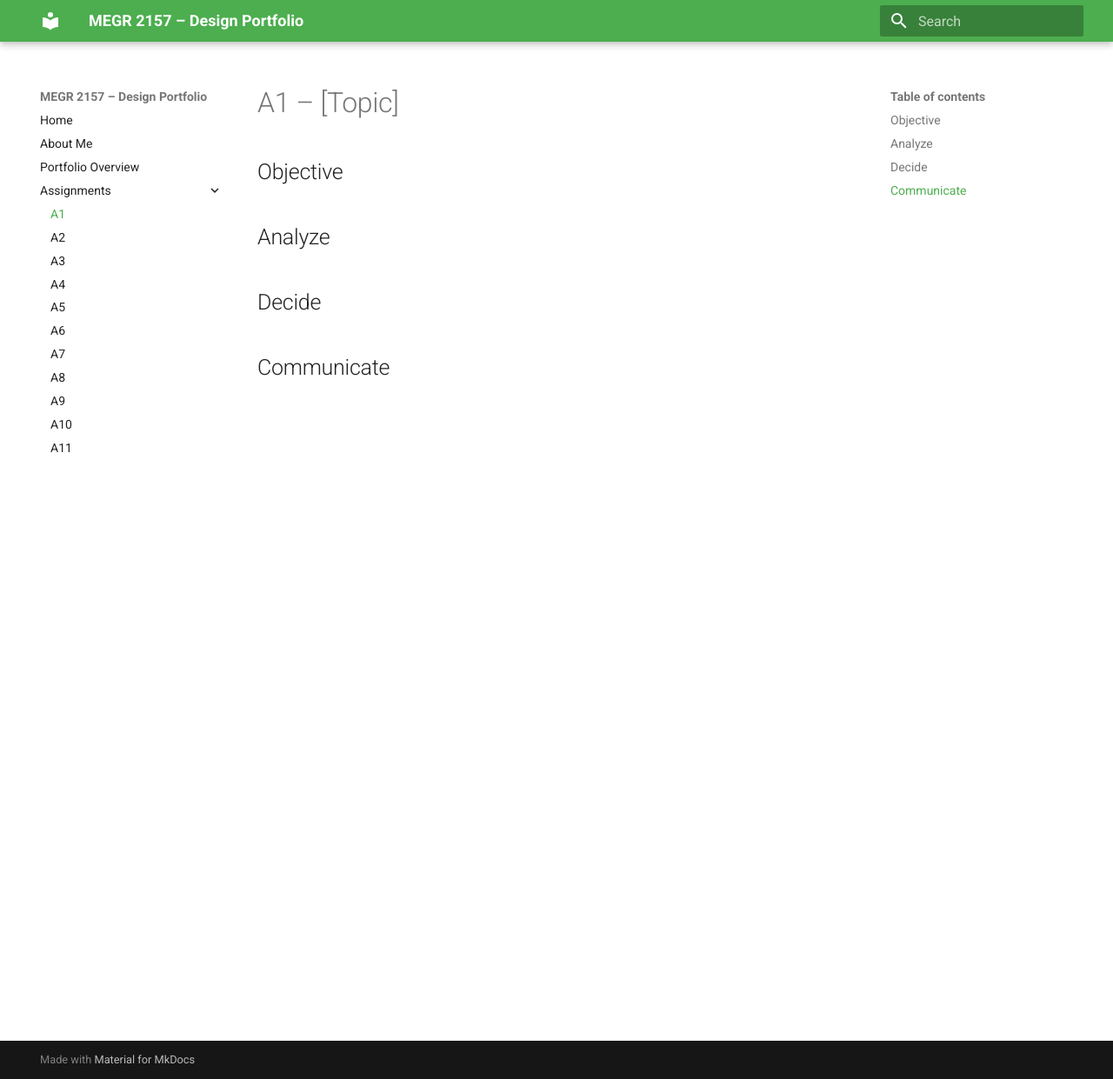
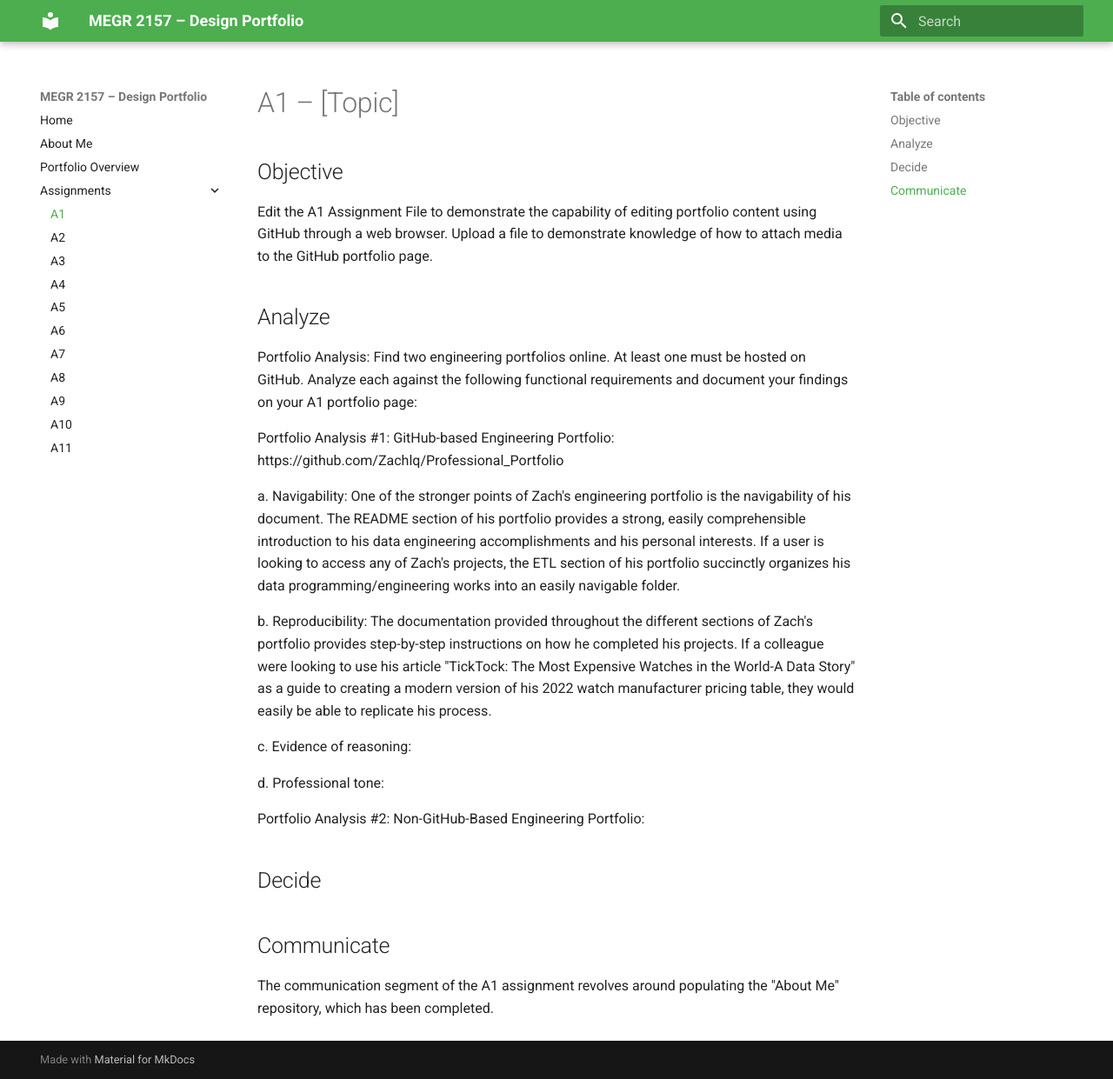
Before and after one commit to Mlikhtenbaum/-megr-2157-design-portfolio, an MkDocs documentation site: the page built from docs/assignments/A01/index.md, in a window 1280 px wide and 1241 px high. Shown: the whole window at 87% size. Built offline with MkDocs 1.6.1 and Material for MkDocs 9.7.7, drawn with Linux system fonts in a browser that asks for light colours.

Commit message:
Update A1 assignment with editing and analysis details
Added instructions for editing portfolio content and analyzing engineering portfolios.

```diff
--- a/docs/assignments/A01/index.md
+++ b/docs/assignments/A01/index.md
@@ -2,11 +2,27 @@
 
 ## Objective
 
+Edit the A1 Assignment File to demonstrate the capability of editing  portfolio content using GitHub through a web browser. Upload a file to demonstrate knowledge of how to attach media to the GitHub portfolio page.
+
 
 ## Analyze
 
+Portfolio Analysis: Find two engineering portfolios online. At least one must be hosted on GitHub. Analyze each against the following functional requirements and document your findings on your A1 portfolio page:
+
+Portfolio Analysis #1: GitHub-based Engineering Portfolio: https://github.com/Zachlq/Professional_Portfolio
+
+a.  Navigability: One of the stronger points of Zach's engineering portfolio is the navigability of his document. The README section of his portfolio provides a strong, easily comprehensible introduction to his data engineering accomplishments and his personal interests. If a user is looking to access any of Zach's projects, the ETL section of his portfolio succinctly organizes his data programming/engineering works into an easily navigable folder.
+
+b.  Reproducibility: The documentation provided throughout the different sections of Zach's portfolio provides step-by-step instructions on how he completed his projects. If a colleague were looking to use his article "TickTock: The Most Expensive Watches in the World-A Data Story" as a guide to creating a modern version of his 2022 watch manufacturer pricing table, they would easily be able to replicate his process.
+
+c.  Evidence of reasoning:
+
+d.  Professional tone:
+
+Portfolio Analysis #2: Non-GitHub-Based Engineering Portfolio:
 
 ## Decide
 
+## Communicate
 
-## Communicate
+The communication segment of the A1 assignment revolves around populating the "About Me" repository, which has been completed.
```
